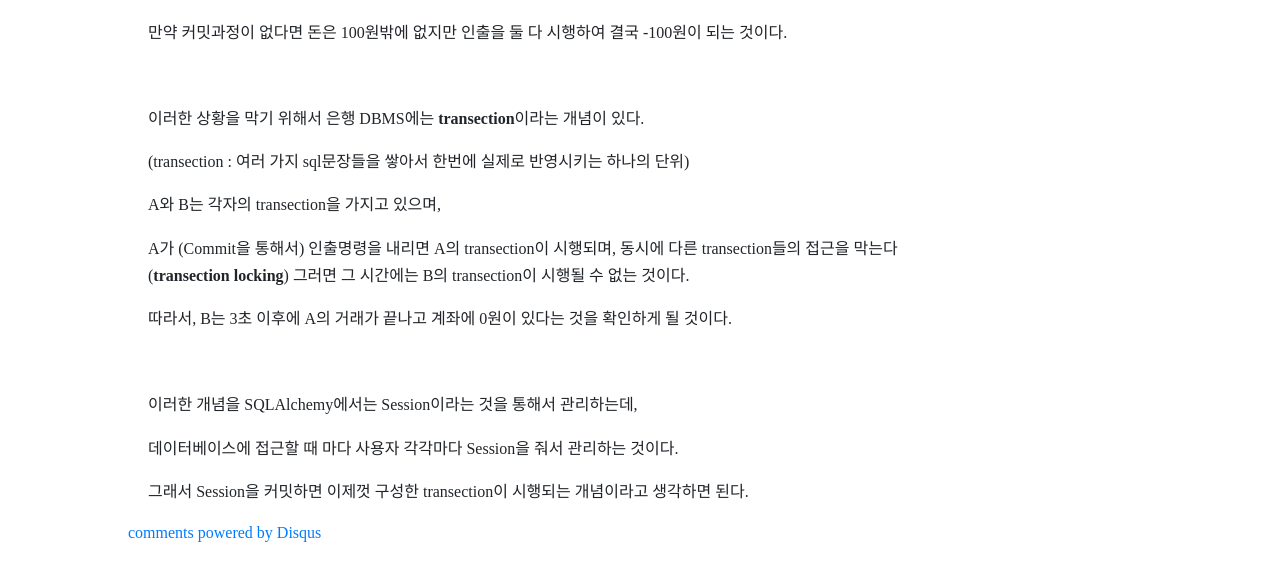
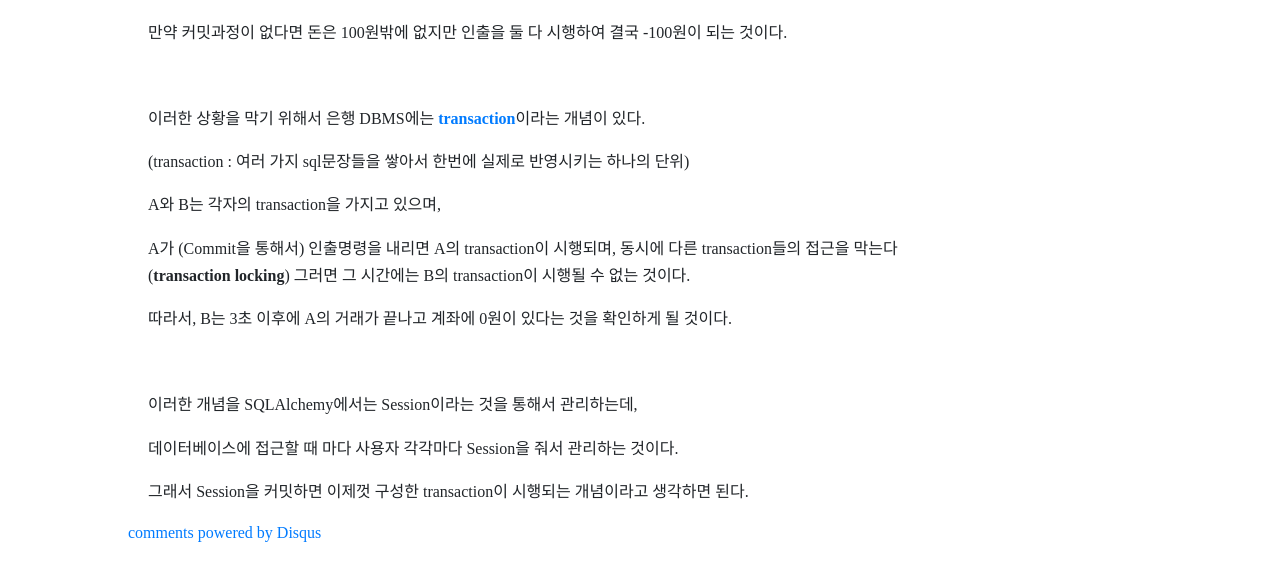
Before and after one commit to DongChanS/DongChanS.github.io, a Jekyll site: the page built from _posts/2019-02-07-28.md, in a window 1280 px wide and 900 px high, scrolled down 5835 px. Shown: the part 264-850 px from the top of the window. Built offline with Jekyll 4.4.1, drawn with Linux system fonts in a browser that asks for light colours; nearby versions of some CDN libraries; some web fonts are replaced; comment, search, counter and statistics services are not loaded.

Commit message:
Update 2019-02-07-28.md

```diff
--- a/_posts/2019-02-07-28.md
+++ b/_posts/2019-02-07-28.md
@@ -281,13 +281,13 @@ app.config["SQLALCHEMY_DATABASE_URL"] = "sqlite:///blog2.db"
 
 <br>
 
-이러한 상황을 막기 위해서 은행 DBMS에는 **transection**이라는 개념이 있다.
+이러한 상황을 막기 위해서 은행 DBMS에는 **[transaction](https://en.wikipedia.org/wiki/Database_transaction)**이라는 개념이 있다.
 
-(transection : 여러 가지 sql문장들을 쌓아서 한번에 실제로 반영시키는 하나의 단위)
+(transaction : 여러 가지 sql문장들을 쌓아서 한번에 실제로 반영시키는 하나의 단위)
 
-A와 B는 각자의 transection을 가지고 있으며,
+A와 B는 각자의 transaction을 가지고 있으며,
 
-A가 (Commit을 통해서) 인출명령을 내리면 A의 transection이 시행되며, 동시에 다른 transection들의 접근을 막는다 (**transection locking**) 그러면 그 시간에는 B의 transection이 시행될 수 없는 것이다.
+A가 (Commit을 통해서) 인출명령을 내리면 A의 transaction이 시행되며, 동시에 다른 transaction들의 접근을 막는다 (**transaction locking**) 그러면 그 시간에는 B의 transaction이 시행될 수 없는 것이다.
 
 따라서, B는 3초 이후에  A의 거래가 끝나고 계좌에 0원이 있다는 것을 확인하게 될 것이다.
 
@@ -297,4 +297,4 @@ A가 (Commit을 통해서) 인출명령을 내리면 A의 transection이 시행
 
 데이터베이스에 접근할 때 마다 사용자 각각마다 Session을 줘서 관리하는 것이다.
 
-그래서 Session을 커밋하면 이제껏 구성한 transection이 시행되는 개념이라고 생각하면 된다.
+그래서 Session을 커밋하면 이제껏 구성한 transaction이 시행되는 개념이라고 생각하면 된다.
```
